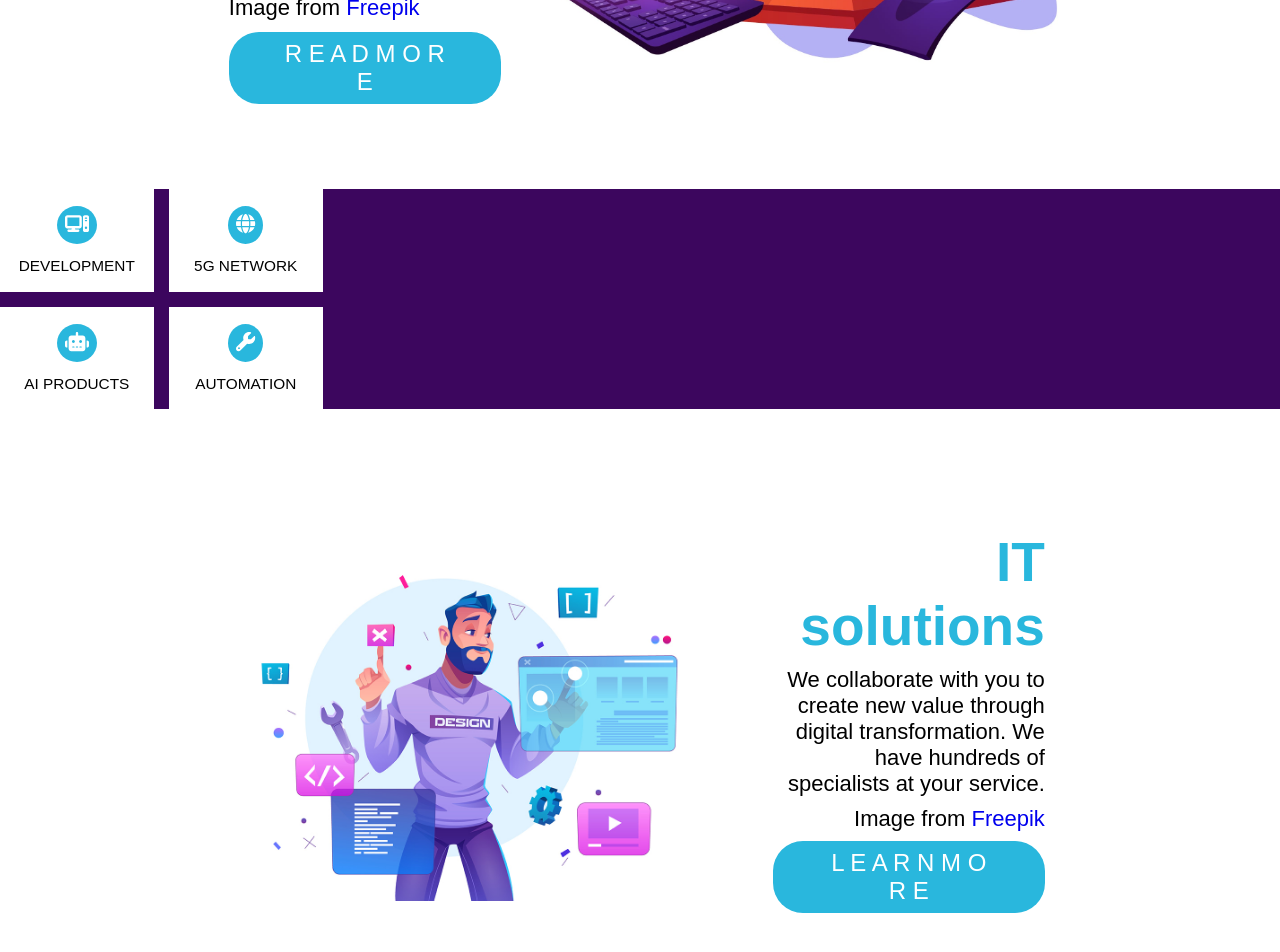
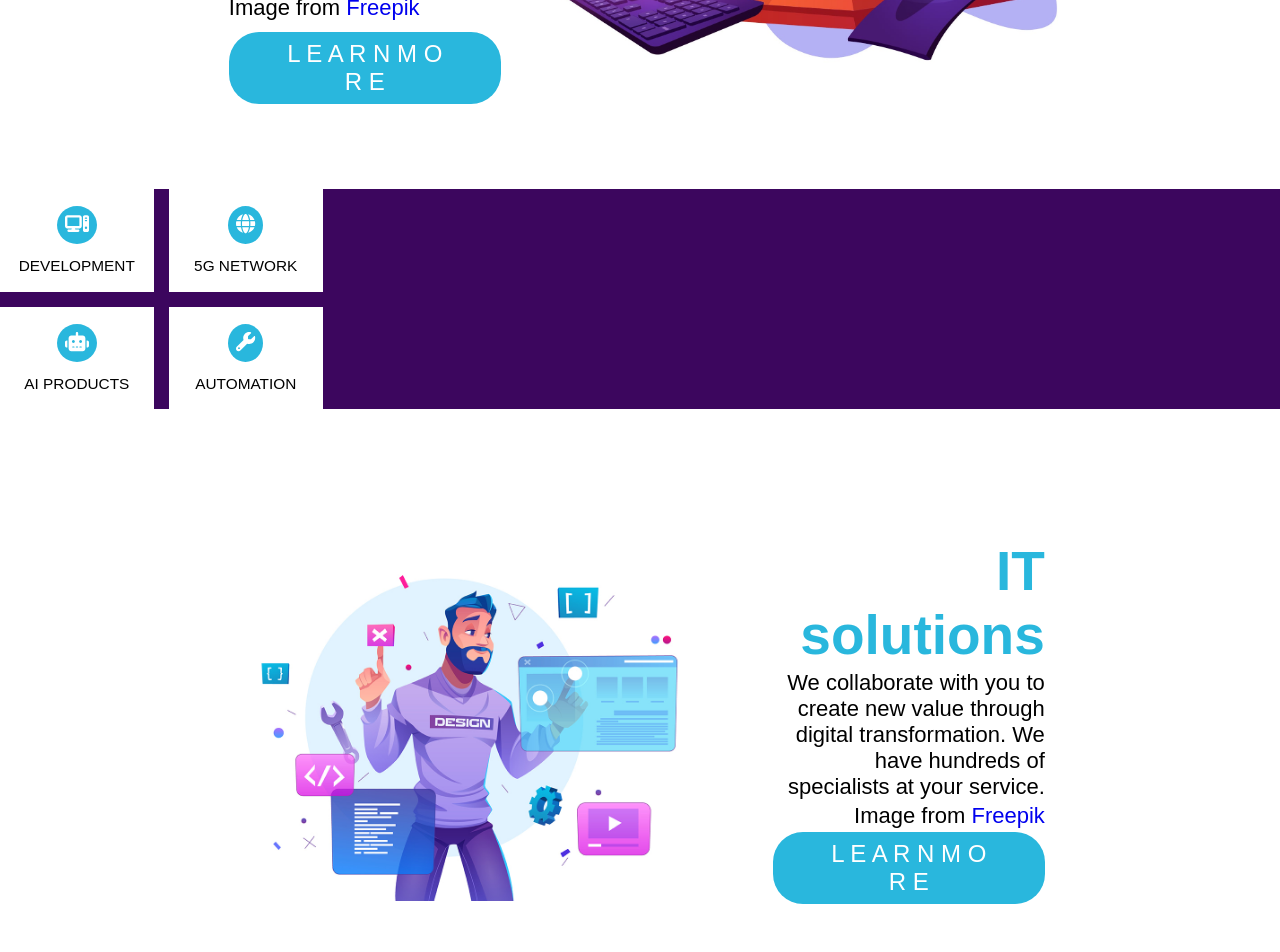
Before and after one commit to khashayaryaghma/WebSoftwareDevelopers, a React (Create React App) app in the folder client/: page / in a window 1280 px wide. Shown: the part 2621-3573 px from the top of the page. Built offline with nearby package versions, Linux system fonts and the light colour scheme.

Commit message:
edit style

```diff
--- a/client/src/components/FourthSection/FourthSection.js
+++ b/client/src/components/FourthSection/FourthSection.js
@@ -29,10 +29,10 @@ function FourthSection() {
                     bgColor="#29B7DD"
                     color="white"
                     brRadius="30px"
-                    pd="0.5rem 3.2rem"
+                    pd="0.5rem 3.5rem"
                     fSize="1.5rem"
                 >
-                    R E A D M O R E
+                    L E A R N M O R E
                 </Button>
             </StyledSecondArticle>
             <Image imgSrc={fourthImage} size="43vmax" />
--- a/client/src/components/SixthSection/SixthSection.js
+++ b/client/src/components/SixthSection/SixthSection.js
@@ -27,7 +27,7 @@ function SixthSection() {
                     bgColor="#29B7DD"
                     color="white"
                     brRadius="30px"
-                    pd="0.5rem 3.2rem"
+                    pd="0.5rem 3.5rem"
                     fSize="1.5rem"
                 >
                     L E A R N M O R E
--- a/client/src/components/SixthSection/SixthSection.style.js
+++ b/client/src/components/SixthSection/SixthSection.style.js
@@ -12,10 +12,10 @@ export const StyledSixthSection = styled.section`
 export const StyledSixthArticle = styled.article`
     margin: 2rem;
     width: 17rem;
-    min-height: 25rem;
+    min-height: 23rem;
     display: flex;
     flex-direction: column;
     align-items: flex-end;
-    justify-content: space-evenly;
+    justify-content: space-around;
     text-align: right;
 `;
```
